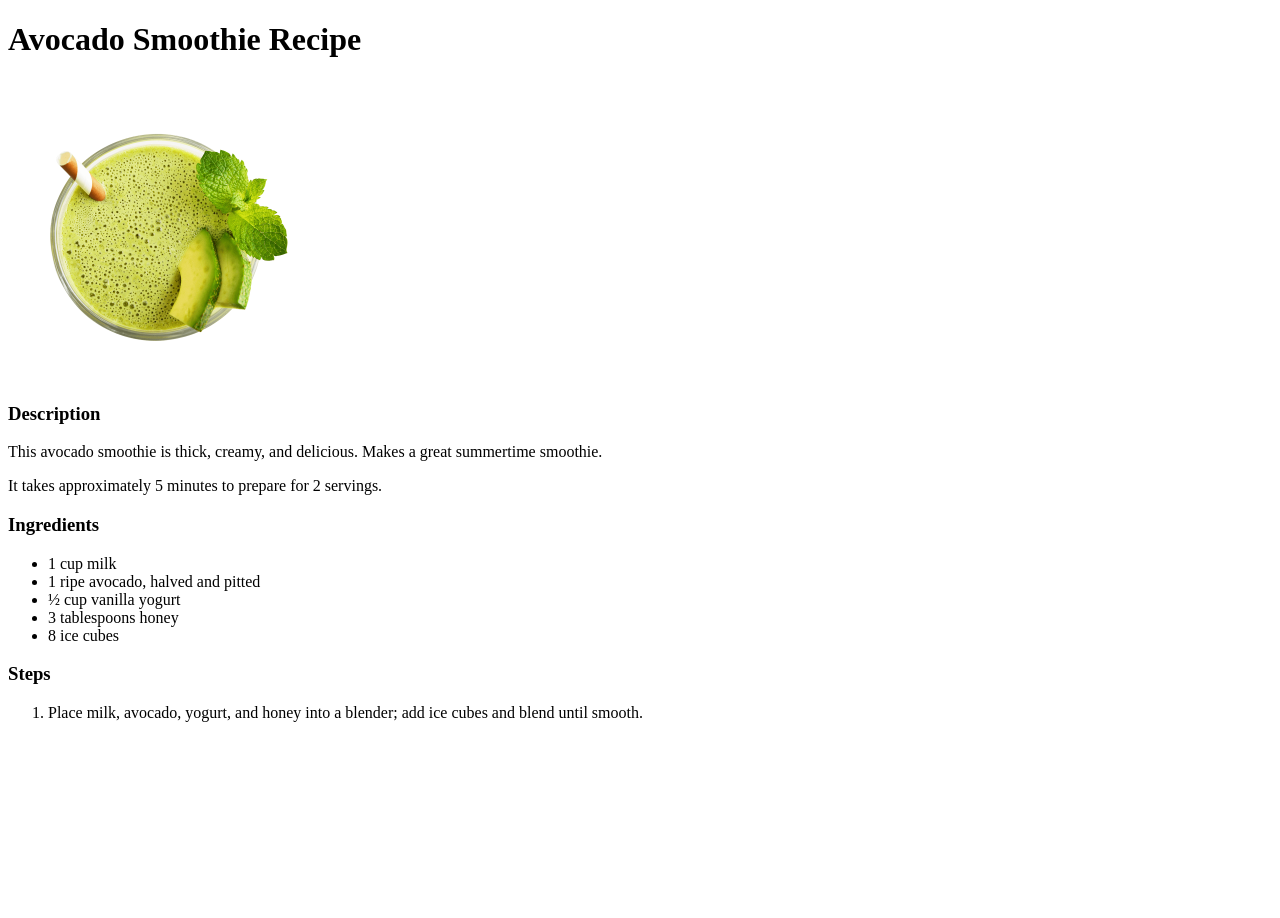
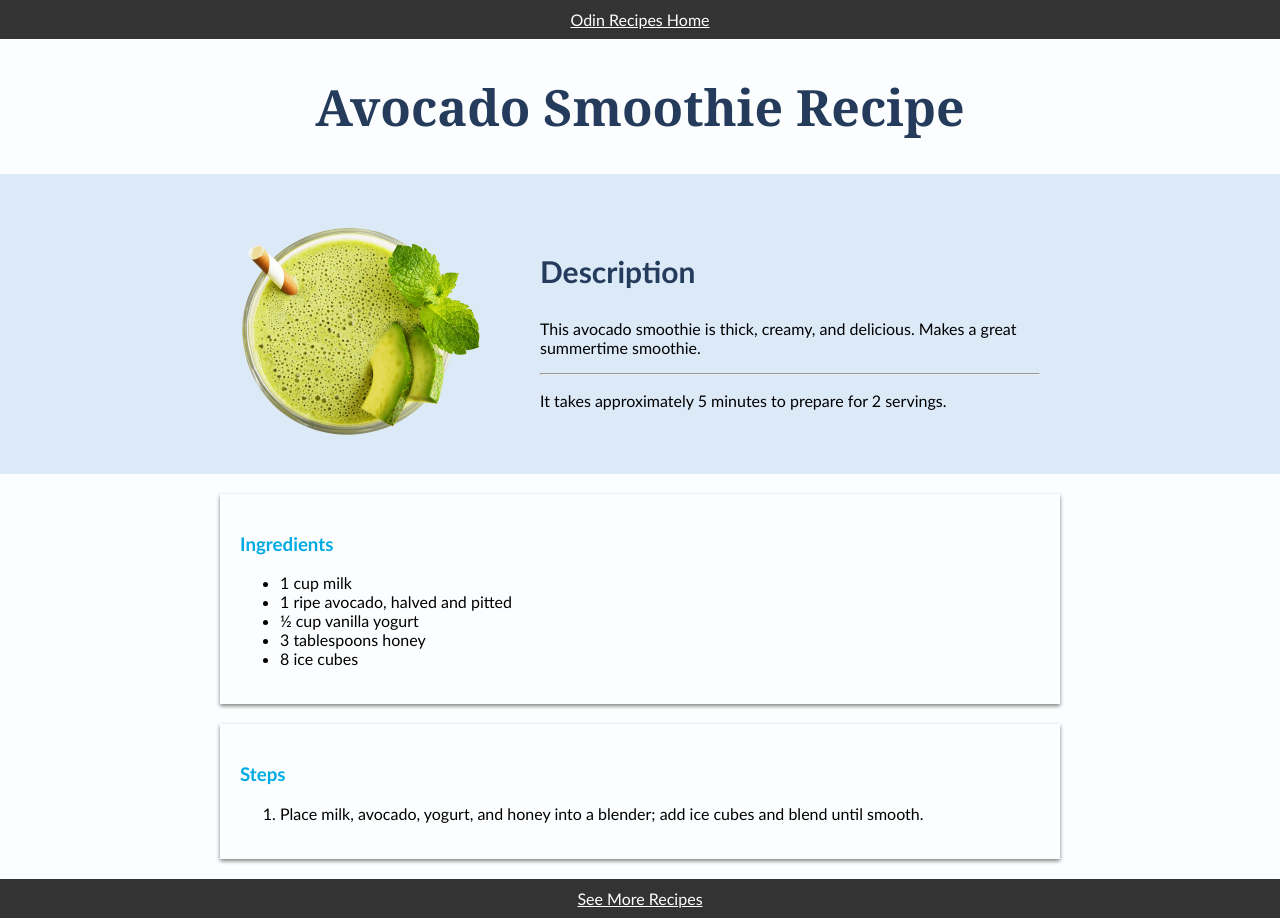
Before and after one commit to agile-learning-institute/member-moses-odin-recipes, a plain HTML site: page recipes/avocado-smoothie.html in a window 1280 px wide. Before the commit the page ends 800 px from the top, so only its background shows below. Drawn offline with Linux system fonts and the light colour scheme.

Commit message:
Update README.md file and Add more styling to all smoothie pages including index page

```diff
--- a/recipes/avocado-smoothie.html
+++ b/recipes/avocado-smoothie.html
@@ -1,16 +1,34 @@
 <!DOCTYPE html>
 <html lang="en">
   <head>
-    <meta charset="UTF-8">
-    <meta name="viewport" content="width=device-width, initial-scale=1.0">
+    <meta charset="UTF-8" />
+    <meta name="viewport" content="width=device-width, initial-scale=1.0" />
     <title>Avocado Smoothie Recipe</title>
+    <link rel="stylesheet" href="./recipe-styles.css" />
   </head>
   <body>
+    <div class="home">
+      <a href="../index.html">Odin Recipes Home</a>
+    </div>
     <h1>Avocado Smoothie Recipe</h1>
-    <img src="../images/avocado-smoothie.png" alt="Delicious Avocado Smoothie in a glass" width="300" height="300"/>
+    <div class="image-desc">
+      <img
+        src="../images/avocado-smoothie.png"
+        alt="Delicious Avocado Smoothie in a glass"
+        width="300"
+        height="300"
+      />
+      <div class="desc">
         <h3>Description</h3>
-    <p>This avocado smoothie is thick, creamy, and delicious. Makes a great summertime smoothie.</p>
+        <p>
+          This avocado smoothie is thick, creamy, and delicious. Makes a great
+          summertime smoothie.
+        </p>
+        <hr />
         <p>It takes approximately 5 minutes to prepare for 2 servings.</p>
+      </div>
+    </div>
+    <div class="recipe-box">
       <h3>Ingredients</h3>
       <ul>
         <li>1 cup milk</li>
@@ -19,9 +37,18 @@
         <li>3 tablespoons honey</li>
         <li>8 ice cubes</li>
       </ul>
+    </div>
+    <div class="recipe-box">
       <h3>Steps</h3>
       <ol>
-        <li>Place milk, avocado, yogurt, and honey into a blender; add ice cubes and blend until smooth.</li>
+        <li>
+          Place milk, avocado, yogurt, and honey into a blender; add ice cubes
+          and blend until smooth.
+        </li>
       </ol>
+    </div>
+    <div class="home">
+      <a href="../index.html">See More Recipes</a>
+    </div>
   </body>
 </html>
--- /dev/null
+++ b/recipes/recipe-styles.css
@@ -0,0 +1,55 @@
+body {
+  font-family: "Trebuchet MS", Arial, sans-serif;
+  margin: 0;
+  padding: 0;
+  background-color: #fbfdfe;
+}
+
+h1 {
+  font-family: Cambria, "Times New Roman", serif;
+  font-size: 50px;
+  text-align: center;
+  color: #243b5b;
+}
+
+.image-desc {
+  display: flex;
+  justify-content: center;
+  background-color: #dceaf8;
+}
+
+.desc {
+  min-width: 400px;
+  max-width: 500px;
+  margin: auto 20px;
+  padding: 20px 20px;
+  border-radius: 10px;
+}
+
+.recipe-box {
+  min-width: 800px;
+  max-width: 800px;
+  box-shadow: 0 2px 4px gray;
+  padding: 20px;
+  margin: 20px auto;
+}
+
+h3 {
+  color: #00abe4;
+}
+
+.desc h3 {
+  color: #243b5b;
+  font-size: 30px;
+}
+
+.home {
+  background-color: #333;
+  padding: 10px;
+  text-align: center;
+}
+
+.home a {
+  color: #fff;
+  padding: 5px 10px;
+}
--- a/styles.css
+++ b/styles.css
@@ -1,8 +1,8 @@
 body {
-    font-family: 'Trebuchet MS', Arial, sans-serif;
+  font-family: "Trebuchet MS", Arial, sans-serif;
   margin: 0;
   padding: 0;
-    background-color: #FBFDFE;
+  background-color: #fbfdfe;
 }
 
 img {
@@ -16,23 +16,23 @@ img {
   display: flex;
   margin: 20px auto;
   padding: 20px;
-    background-color: #DCEAF8;
+  background-color: #dceaf8;
 }
 
 h1 {
-    font-family: Cambria,'Times New Roman', serif;
+  font-family: Cambria, "Times New Roman", serif;
   font-size: 80px;
   text-align: center;
-    color: #243B5B;
+  color: #243b5b;
 }
 
 a {
-    color: #243B5B;
+  color: #243b5b;
   font-weight: bold;
 }
 
 a:hover {
-    color: #B85042;
+  color: #b85042;
 }
 
 .home {
```
Also changed, not shown: index.html (+28 -12 lines), recipes/easy-mango-banana.html (+32 -5 lines), recipes/pineapple-cleanser.html (+32 -5 lines), 1 other file. Lines whose indentation alone changed are shown as unchanged.
